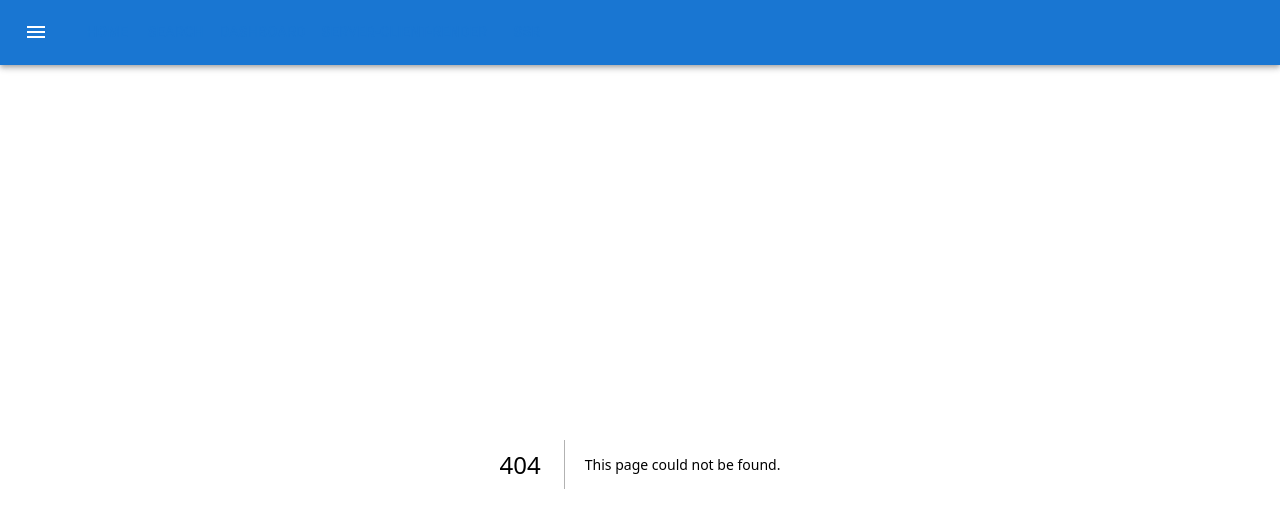
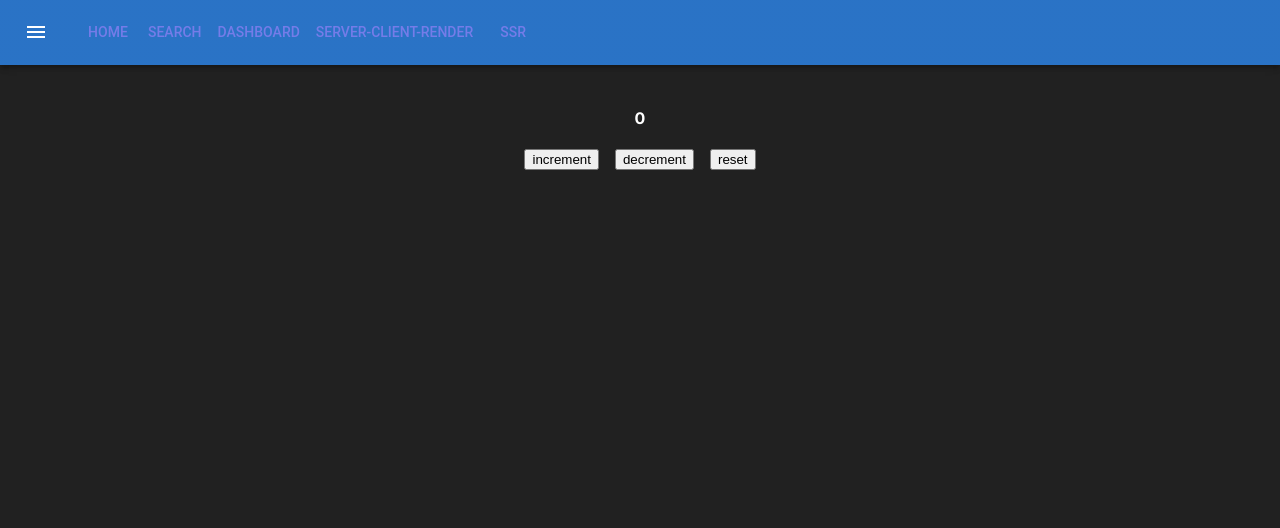
Before and after one commit to fito-cheol/next_js_template, a Next.js app: page /redux in a window 1280 px wide. Before the commit this address had no page. Shown: the top 528 px of the page. Built offline with nearby package versions, Linux system fonts and the light colour scheme.

Commit message:
Add Redux

```diff
--- a/package.json
+++ b/package.json
@@ -36,11 +36,15 @@
     "@emotion/styled": "^11.10.6",
     "@mui/icons-material": "^5.11.16",
     "@mui/material": "^5.12.2",
+    "@reduxjs/toolkit": "^1.9.5",
     "axios": "^1.2.0",
     "next": "13.3.1",
+    "next-redux-wrapper": "^8.1.0",
     "react": "18.2.0",
     "react-dom": "18.2.0",
+    "react-redux": "^8.0.5",
     "react-router-dom": "^6.10.0",
+    "redux": "^4.2.1",
     "sass": "^1.62.1"
   },
   "devDependencies": {
--- a/src/app/layout.tsx
+++ b/src/app/layout.tsx
@@ -1,28 +1,36 @@
+'use client';
 import { Inter } from 'next/font/google';
+
+import CssBaseline from '@mui/material/CssBaseline';
+import { ThemeProvider } from '@mui/material/styles';
+import { CacheProvider } from '@emotion/react';
+import darkTheme from './theme';
+import createEmotionCache from './createEmotionCache';
+
+import { Providers } from 'modules/redux/provider';
 
 import Appbar from 'common/components/appbar/basic';
 
 const inter = Inter({ subsets: ['latin'] });
 
-// https://beta.nextjs.org/docs/api-reference/metadata
-export const metadata = {
-  title: 'Next Template Home',
-  description: 'Showing template',
-  icons: {
-    // https://beta.nextjs.org/docs/api-reference/metadata#icons
-    icon: '/images/favicon.ico',
-    shortcut: '/images/favicon.ico',
-  },
-};
+const cache = createEmotionCache();
 
 export default function RootLayout({ children }: { children: React.ReactNode }) {
   return (
     <html lang='en'>
-      <body className={inter.className}>
-        <Appbar></Appbar>
+      <CacheProvider value={cache}>
+        <ThemeProvider theme={darkTheme}>
+          {/* CssBaseline kickstart an elegant, consistent, and simple baseline to build upon. */}
+          <CssBaseline />
+          <Providers>
+            <body className={inter.className}>
+              <Appbar></Appbar>
 
-        {children}
-      </body>
+              {children}
+            </body>
+          </Providers>
+        </ThemeProvider>
+      </CacheProvider>
     </html>
   );
 }
--- /dev/null
+++ b/src/app/redux/page.tsx
@@ -0,0 +1,22 @@
+'use client';
+
+import { decrement, increment, reset } from 'modules/redux/features/counterSlice';
+import { useAppDispatch, useAppSelector } from 'modules/redux/hooks';
+
+export default function Home() {
+  const count = useAppSelector(state => state.counterReducer.value);
+  const dispatch = useAppDispatch();
+
+  return (
+    <main style={{ maxWidth: 1200, marginInline: 'auto', padding: 20 }}>
+      <div style={{ marginBottom: '4rem', textAlign: 'center' }}>
+        <h4 style={{ marginBottom: 16 }}>{count}</h4>
+        <button onClick={() => dispatch(increment())}>increment</button>
+        <button onClick={() => dispatch(decrement())} style={{ marginInline: 16 }}>
+          decrement
+        </button>
+        <button onClick={() => dispatch(reset())}>reset</button>
+      </div>
+    </main>
+  );
+}
--- /dev/null
+++ b/src/modules/redux/features/counterSlice.ts
@@ -0,0 +1,32 @@
+import { createSlice, PayloadAction } from '@reduxjs/toolkit';
+
+type CounterState = {
+  value: number;
+};
+
+const initialState = {
+  value: 0,
+} as CounterState;
+
+export const counter = createSlice({
+  name: 'counter',
+  initialState,
+  reducers: {
+    reset: () => initialState,
+    increment: state => {
+      state.value += 1;
+    },
+    decrement: state => {
+      state.value -= 1;
+    },
+    incrementByAmount: (state, action: PayloadAction<number>) => {
+      state.value += action.payload;
+    },
+    decrementByAmount: (state, action: PayloadAction<number>) => {
+      state.value -= action.payload;
+    },
+  },
+});
+
+export const { increment, incrementByAmount, decrement, decrementByAmount, reset } = counter.actions;
+export default counter.reducer;
--- /dev/null
+++ b/src/modules/redux/hooks.ts
@@ -0,0 +1,5 @@
+import { TypedUseSelectorHook, useDispatch, useSelector } from 'react-redux';
+import type { RootState, AppDispatch } from './store';
+
+export const useAppDispatch = () => useDispatch<AppDispatch>();
+export const useAppSelector: TypedUseSelectorHook<RootState> = useSelector;
--- /dev/null
+++ b/src/modules/redux/provider.tsx
@@ -0,0 +1,8 @@
+'use client';
+
+import { store } from './store';
+import { Provider } from 'react-redux';
+
+export function Providers({ children }: { children: React.ReactNode }) {
+  return <Provider store={store}>{children}</Provider>;
+}
--- /dev/null
+++ b/src/modules/redux/store.ts
@@ -0,0 +1,12 @@
+import { configureStore } from '@reduxjs/toolkit';
+import counterReducer from './features/counterSlice';
+
+export const store = configureStore({
+  reducer: {
+    counterReducer,
+  },
+  devTools: process.env.NODE_ENV !== 'production',
+});
+
+export type RootState = ReturnType<typeof store.getState>;
+export type AppDispatch = typeof store.dispatch;
```
Also changed, not shown: src/app/page.tsx (+10 -21 lines), src/modules/redux/features/userSlice.ts (added), 2 other files (tests, documents, lock files or other folders).
